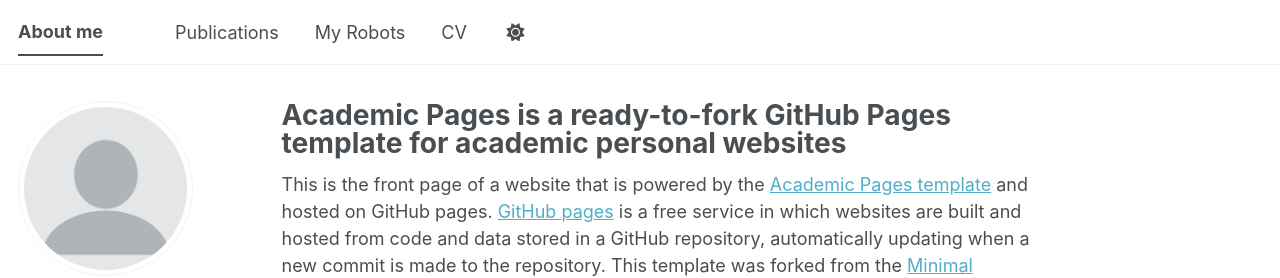
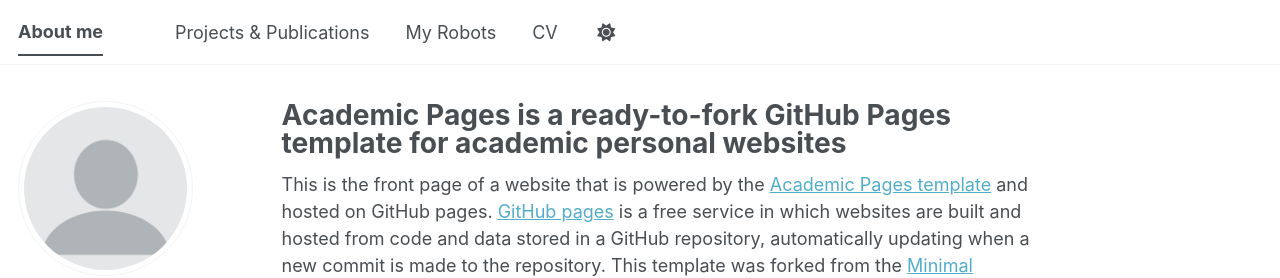
Before and after one commit to lim-0619/lim-0619.github.io, a Jekyll site: the page built from _pages/about.md, in a window 1280 px wide. Shown: the top 278 px of the page. Built offline with Jekyll 4.4.1, drawn with Linux system fonts in a browser that asks for light colours; a script bundle is joined from its source files by our own code; library files that are not in the unit come from our copies.

Commit message:
Update navigation.yml

```diff
--- a/_data/navigation.yml
+++ b/_data/navigation.yml
@@ -8,7 +8,7 @@
 #      Markdown formatted page while the second is generated using JSON.
 
 main:
-  - title: "Publications"
+  - title: "Projects & Publications"
     url: /publications/
 
   # - title: "Talks"
```
